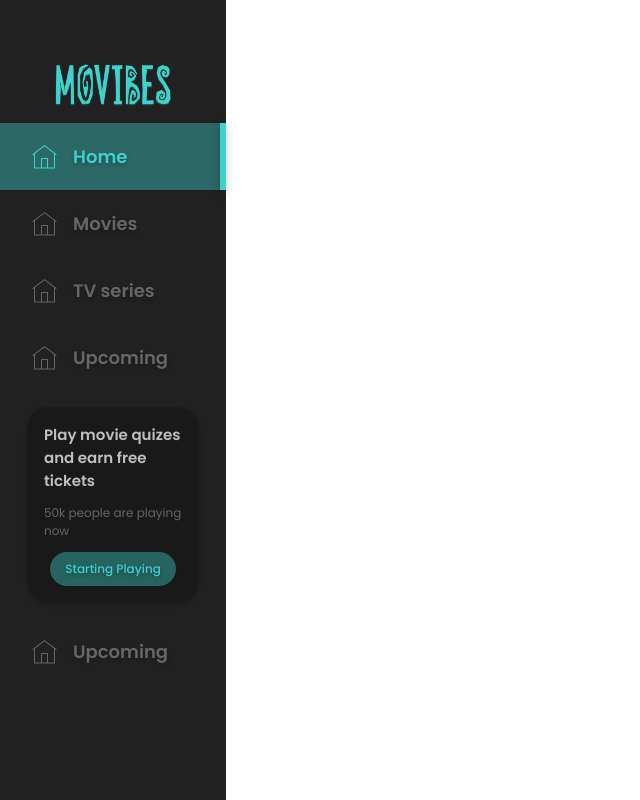
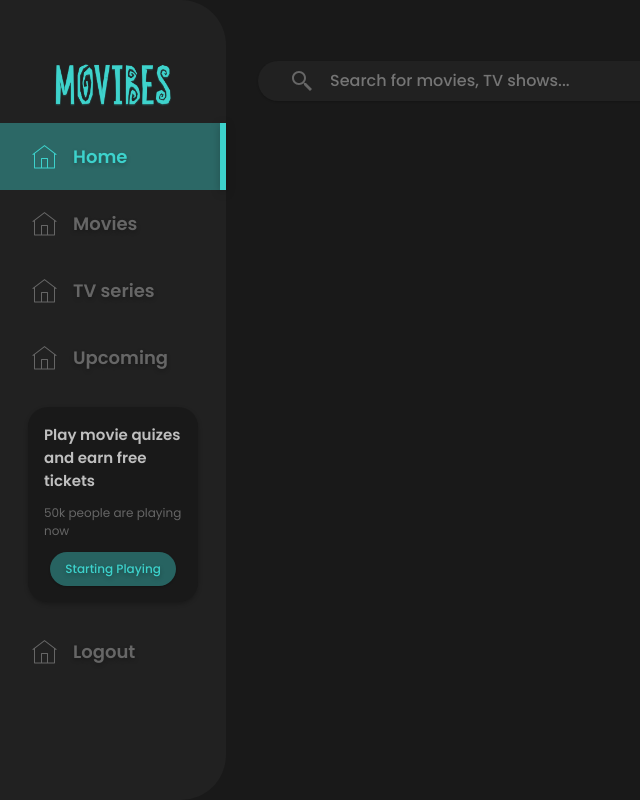
Before and after one commit to ifeoluwah21/Movibes, a React (Vite) app: page / in a window 1280 px wide. Shown: the whole page, without its empty margins (0-640 px from the left). Built offline with nearby package versions, Linux system fonts and the light colour scheme.

Commit message:
movies page

```diff
--- a/src/components/Navigation/Nav.jsx
+++ b/src/components/Navigation/Nav.jsx
@@ -103,7 +103,7 @@ const Nav = () => {
 						viewBox="0 0 50 50">
 						<path d="M 24.960938 2.1015625 A 1.0001 1.0001 0 0 0 24.386719 2.3105469 L 1.3867188 20.210938 A 1.0001 1.0001 0 1 0 2.6132812 21.789062 L 4 20.708984 L 4 48 A 1.0001 1.0001 0 0 0 5 49 L 18.832031 49 A 1.0001 1.0001 0 0 0 19.158203 49 L 30.832031 49 A 1.0001 1.0001 0 0 0 31.158203 49 L 45 49 A 1.0001 1.0001 0 0 0 46 48 L 46 20.708984 L 47.386719 21.789062 A 1.0001 1.0001 0 1 0 48.613281 20.210938 L 25.613281 2.3105469 A 1.0001 1.0001 0 0 0 24.960938 2.1015625 z M 25 4.3671875 L 44 19.154297 L 44 47 L 32 47 L 32 29 A 1.0001 1.0001 0 0 0 31 28 L 19 28 A 1.0001 1.0001 0 0 0 18 29 L 18 47 L 6 47 L 6 19.154297 L 25 4.3671875 z M 20 30 L 30 30 L 30 47 L 20 47 L 20 30 z"></path>
 					</svg>
-					<span>Upcoming</span>
+					<span>Logout</span>
 				</NavLink>
 			</span>
 		</nav>
--- a/src/components/Navigation/Nav.module.scss
+++ b/src/components/Navigation/Nav.module.scss
@@ -7,6 +7,7 @@
   width: 14.125rem;
   padding: 3rem 0;
   background: $bg-color-black-400;
+  border-radius: 0rem 2.8125rem 2.8125rem 0rem;
 
   &--list {
     padding: 0;
--- /dev/null
+++ b/src/components/Search/Search.jsx
@@ -0,0 +1,31 @@
+import styles from './Search.module.scss';
+
+const Search = () => {
+	return (
+		<form className={styles.form}>
+			<label
+				htmlFor="search"
+				className={styles['form--label']}>
+				<svg
+					className={styles['form--search-icon']}
+					xmlns="http://www.w3.org/2000/svg"
+					x="0px"
+					y="0px"
+					width="24"
+					height="24"
+					viewBox="0 0 24 24">
+					<path d="M 9 2 C 5.1458514 2 2 5.1458514 2 9 C 2 12.854149 5.1458514 16 9 16 C 10.747998 16 12.345009 15.348024 13.574219 14.28125 L 14 14.707031 L 14 16 L 20 22 L 22 20 L 16 14 L 14.707031 14 L 14.28125 13.574219 C 15.348024 12.345009 16 10.747998 16 9 C 16 5.1458514 12.854149 2 9 2 z M 9 4 C 11.773268 4 14 6.2267316 14 9 C 14 11.773268 11.773268 14 9 14 C 6.2267316 14 4 11.773268 4 9 C 4 6.2267316 6.2267316 4 9 4 z"></path>
+				</svg>
+				<input
+					type="text"
+					placeholder="Search for movies, TV shows..."
+					name="search"
+					id="search"
+					className={styles['form--input']}
+				/>
+			</label>
+		</form>
+	);
+};
+
+export default Search;
--- /dev/null
+++ b/src/components/Search/Search.module.scss
@@ -0,0 +1,35 @@
+@import '../../sass/base/mixins';
+@import '../../sass/base/variables';
+
+.form {
+  &--label {
+    display: flex;
+    position: relative;
+    top: 3rem;
+    height: 4.0625rem;
+    width: 40rem;
+    justify-content: flex-start;
+    align-items: center;
+    margin-left: 2rem;
+  }
+
+  &--search-icon {
+    z-index: 3;
+    position: absolute;
+    fill: $text-gray-500;
+    margin-left: 2rem;
+  }
+
+  &--input {
+    position: absolute;
+    color: $text-gray-500;
+    font-weight: 500;
+    width: 100%;
+    border-radius: 1.875rem;
+    background: $bg-color-black-400;
+    padding: 0.5rem 4.5rem;
+    box-shadow: 0px 1px 2px 0px rgba(0, 0, 0, 0.20);
+    border: none;
+  }
+
+}
--- a/src/pages/HomeLayout.jsx
+++ b/src/pages/HomeLayout.jsx
@@ -1,69 +1,19 @@
 // import React from 'react'
 
+import styles from './HomeLayout.module.scss';
+
+import { Outlet } from 'react-router-dom';
 import Nav from '../components/Navigation/Nav';
+import Search from '../components/Search/Search';
 
 const HomeLayout = () => {
 	return (
-		<div>
-			{/* <nav className={styles.nav}>
-				<div className={styles.logo}>
-					<img
-						src={logo}
-						alt="Movibes"
-					/>
-				</div>
-				<ul className={styles[`nav--list`]}>
-					<li className={styles[`nav--item`]}>
-						<NavLink
-							to="/"
-							className={({ isActive }) =>
-								!isActive
-									? styles['nav--link']
-									: `${styles['nav--link']} ${styles['nav--link__active']}`
-							}>
-							Home
-						</NavLink>
-					</li>
-					<li className={styles[`nav--item`]}>
-						<NavLink
-							to={'/movies'}
-							className={({ isActive }) =>
-								!isActive
-									? styles['nav--link']
-									: `${styles['nav--link']} ${styles['nav--link__active']}`
-							}>
-							Movies
-						</NavLink>
-					</li>
-					<li className={styles[`nav--item`]}>
-						<NavLink
-							to={'/series'}
-							className={({ isActive }) =>
-								!isActive
-									? styles['nav--link']
-									: `${styles['nav--link']} ${styles['nav--link__active']}`
-							}>
-							TV series
-						</NavLink>
-					</li>
-					<li className={styles[`nav--item`]}>
-						<NavLink
-							to={'/upcoming'}
-							className={({ isActive }) =>
-								!isActive
-									? styles['nav--link']
-									: `${styles['nav--link']} ${styles['nav--link__active']}`
-							}>
-							Upcoming
-						</NavLink>
-					</li>
-				</ul>
-				<NavDesc />
-				<span className={styles[`nav--item`]}>
-					<NavLink className={styles['nav--link']}>Upcoming</NavLink>
-				</span>
-			</nav> */}
+		<div className={styles.layout}>
 			<Nav />
+			<div>
+				<Search />
+				<Outlet />
+			</div>
 		</div>
 	);
 };
--- a/src/pages/HomeLayout.module.scss
+++ b/src/pages/HomeLayout.module.scss
@@ -1,53 +1,7 @@
 @import '../sass/base/variables';
 @import '../sass/base/mixins';
 
-.nav {
-  min-height: 100dvh;
-  width: 14.125rem;
-  padding: 3rem 0;
-  background: $bg-color-black-400;
-
-  &--list {
-    padding: 0;
-  }
-
-  &--item {
-    list-style: none;
-  }
-
-  &--link {
-    text-decoration: none;
-    text-shadow: 0px 2px 4px rgba(0, 0, 0, 0.25);
-    display: block;
-    @include font(0, 1.25rem 3rem, 1.125rem, 600, $text-gray-500);
-    background-color: $bg-color-black-400;
-    transition: all 100ms ease-in;
-
-    &__active {
-      background: $pry-color-100;
-      color: $pry-color-500;
-      position: relative;
-
-      &:before {
-        content: '';
-        position: absolute;
-        top: 0;
-        bottom: 0;
-        right: 0;
-        height: 100%;
-        width: 6px;
-        filter: drop-shadow(0px 2px 4px rgba(0, 0, 0, 0.25));
-        background-color: $pry-color-500;
-      }
-    }
-  }
+.layout {
+  display: flex;
+  background: $bg-color-black-600 ;
 }
-
-.logo {
-  width: 7.375rem;
-  margin: 1rem auto;
-
-  &>img {
-    width: 100%;
-  }
-}
--- a/src/pages/Movies.jsx
+++ b/src/pages/Movies.jsx
@@ -1,7 +1,7 @@
 // import React from 'react'
 
 const Movies = () => {
-	return <div>Movies</div>;
+	return <section></section>;
 };
 
 export default Movies;
```
